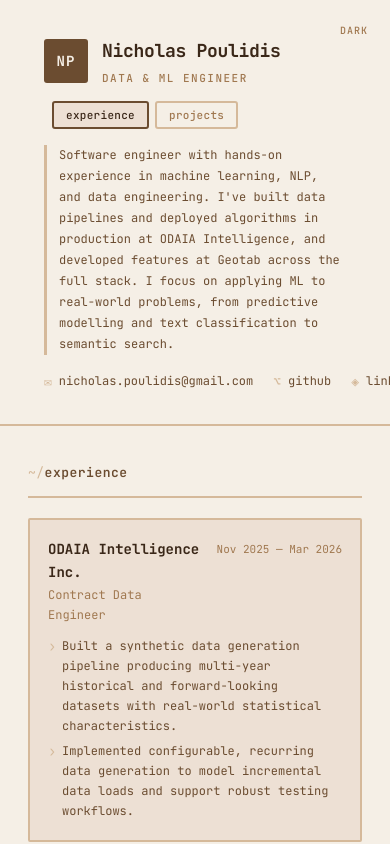
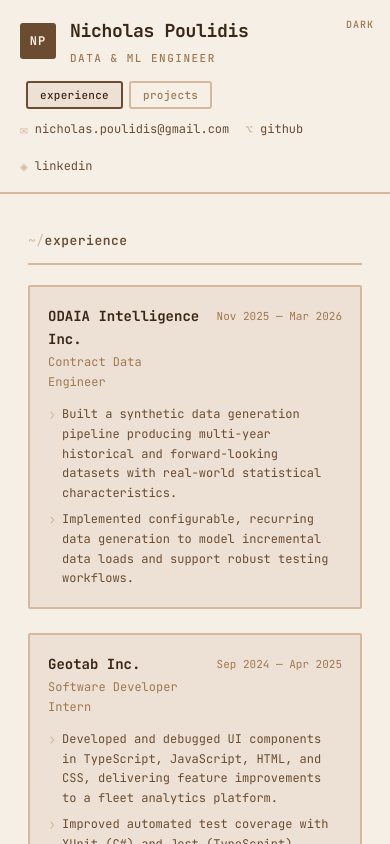
Before and after one commit to nickyp17/nicholaspoulidis, a React (Vite) app: page / in a window 390 px wide. Built offline with nearby package versions, Linux system fonts and the light colour scheme.

Commit message:
fix: make hero section smaller on mobile

```diff
--- a/src/App.module.css
+++ b/src/App.module.css
@@ -169,6 +169,41 @@
   color: var(--text-secondary);
 }
 
+/* Mobile hero — tighten everything, drop the about paragraph */
+@media (max-width: 767px) {
+  .hero {
+    padding: 16px 20px 14px;
+  }
+
+  .heroInfo {
+    gap: 10px;
+  }
+
+  .avatar {
+    width: 36px;
+    height: 36px;
+    font-size: 12px;
+  }
+
+  .about {
+    display: none;
+  }
+
+  .links {
+    gap: 16px;
+    flex-wrap: wrap;
+  }
+
+  .tabs {
+    margin-left: 6px;
+  }
+
+  .themeToggle {
+    top: 14px;
+    right: 16px;
+  }
+}
+
 /* Content panel */
 .panel {
   flex: 1;
```
